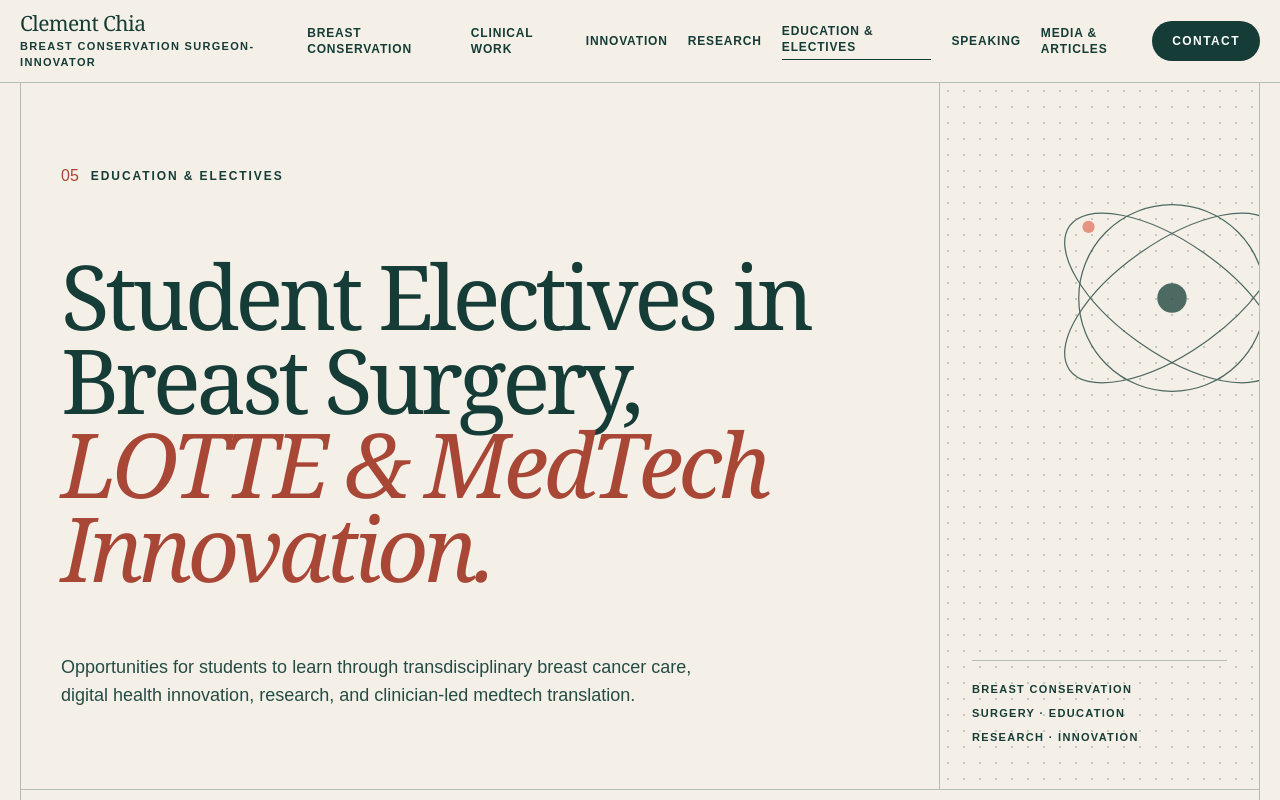
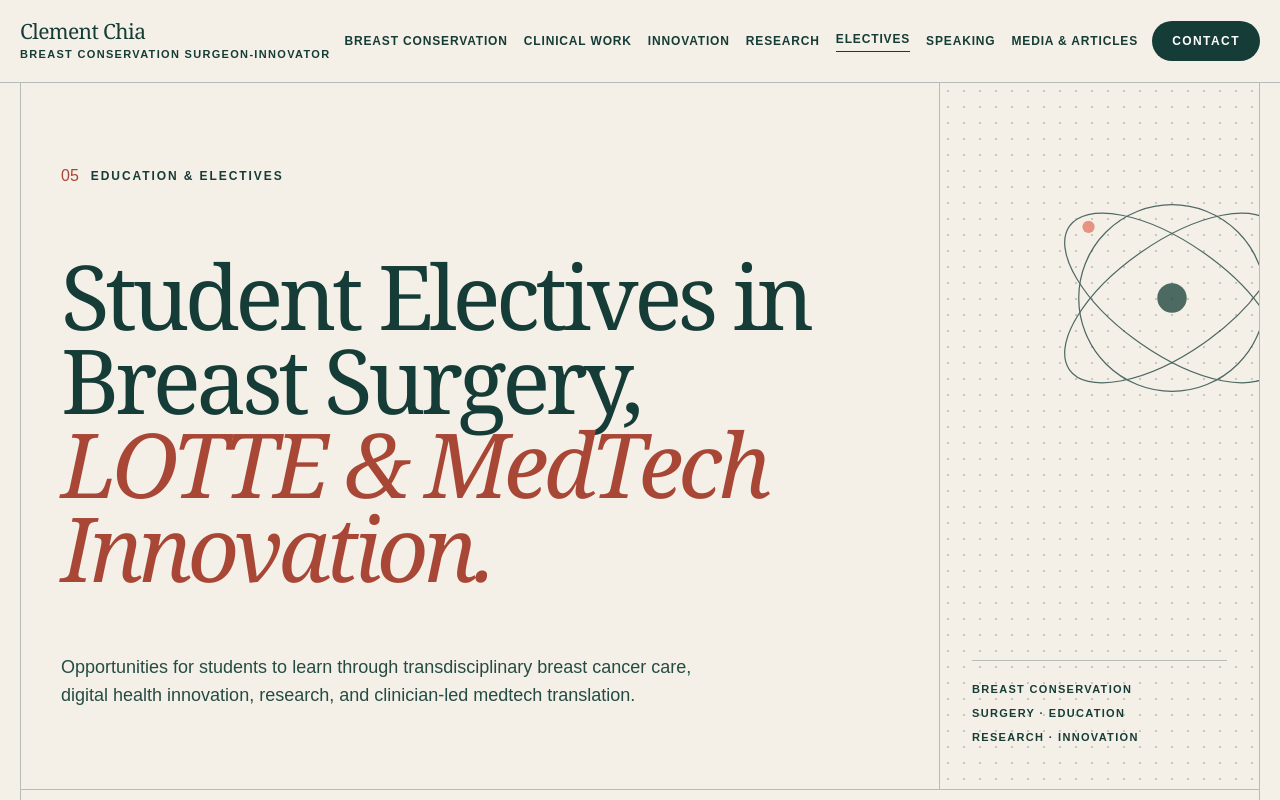
Before and after one commit to ClementChiaBreast/drclementchia-website, a Next.js app: page /teaching in a window 1280 px wide. Shown: the top 800 px of the page. Built offline with nearby package versions, Linux system fonts and the light colour scheme.

Commit message:
Shorten electives navigation label

```diff
--- a/components/site-footer.tsx
+++ b/components/site-footer.tsx
@@ -33,7 +33,7 @@
       <div className="flex flex-col justify-between border-l border-white/15 pl-7">
         <CrossMark className="h-14 w-14 text-[var(--lime)]" />
         <div className="mt-16 grid grid-cols-2 gap-4 text-sm">
-          {[["About","/about"],["Breast conservation","/breast-conservation"],["Clinical work","/clinical-work"],["Innovation","/innovation"],["Research","/research"],["Education & electives","/teaching"],["Media & articles","/media-articles"],["Contact","/contact"]].map(([l,h]) => <Link key={h} href={h} className="text-[#e2e8e3] transition-colors hover:text-white">{l}</Link>)}
+          {[["About","/about"],["Breast conservation","/breast-conservation"],["Clinical work","/clinical-work"],["Innovation","/innovation"],["Research","/research"],["Electives","/teaching"],["Media & articles","/media-articles"],["Contact","/contact"]].map(([l,h]) => <Link key={h} href={h} className="text-[#e2e8e3] transition-colors hover:text-white">{l}</Link>)}
         </div>
       </div>
     </div>
--- a/components/site-header.tsx
+++ b/components/site-header.tsx
@@ -6,7 +6,7 @@
 
 const links = [
   ["Breast Conservation", "/breast-conservation"], ["Clinical Work", "/clinical-work"], ["Innovation", "/innovation"],
-  ["Research", "/research"], ["Education & Electives", "/teaching"], ["Speaking", "/speaking"], ["Media & Articles", "/media-articles"],
+  ["Research", "/research"], ["Electives", "/teaching"], ["Speaking", "/speaking"], ["Media & Articles", "/media-articles"],
 ];
 
 export function SiteHeader() {
@@ -14,14 +14,14 @@
   const [open, setOpen] = useState(false);
   return <header className="relative z-50 border-b hairline bg-[var(--cream)]">
     <div className="page-shell flex h-[82px] items-center justify-between">
-      <Link href="/" className="group" onClick={() => setOpen(false)}>
+      <Link href="/" className="group shrink-0" onClick={() => setOpen(false)}>
         <span className="serif block text-[21px] leading-none tracking-[-.03em]">Clement Chia</span>
         <span className="mt-1 block text-[11px] font-bold uppercase leading-4 tracking-[.12em]">Breast conservation surgeon-innovator</span>
       </Link>
-      <nav className="hidden items-center gap-5 xl:flex">
-        {links.map(([label, href]) => <Link key={href} href={href} className={`text-xs font-bold uppercase tracking-[.07em] transition-colors hover:text-[var(--coral)] ${path === href ? "border-b border-current pb-1" : ""}`}>{label}</Link>)}
+      <nav className="hidden items-center gap-4 xl:flex">
+        {links.map(([label, href]) => <Link key={href} href={href} className={`whitespace-nowrap text-xs font-bold uppercase tracking-[.07em] transition-colors hover:text-[var(--coral)] ${path === href ? "border-b border-current pb-1" : ""}`}>{label}</Link>)}
       </nav>
-      <Link href="/contact" className="hidden rounded-full bg-[var(--ink)] px-5 py-3 text-xs font-bold uppercase tracking-[.12em] !text-white transition-transform hover:-translate-y-0.5 xl:block">Contact</Link>
+      <Link href="/contact" className="hidden shrink-0 whitespace-nowrap rounded-full bg-[var(--ink)] px-5 py-3 text-xs font-bold uppercase tracking-[.12em] !text-white transition-transform hover:-translate-y-0.5 xl:block">Contact</Link>
       <button className="flex h-10 w-10 items-center justify-center rounded-full border hairline xl:hidden" onClick={() => setOpen(!open)} aria-label="Toggle menu"><span className="text-xl">{open ? "×" : "≡"}</span></button>
     </div>
     {open && <div className="absolute inset-x-0 top-full border-b hairline bg-[var(--cream)] px-5 py-6 shadow-xl xl:hidden">
```
